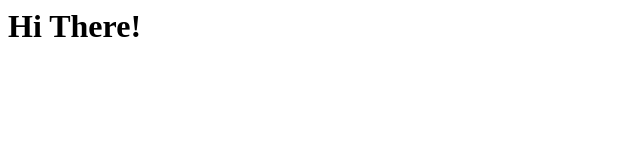
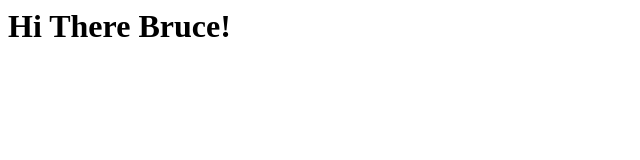
Before and after one commit to candlecom/fdc2, a plain HTML site: page app/index.html in a window 1280 px wide. Shown: the whole page, without its empty margins (0-640 px from the left). Drawn offline with Linux system fonts and the light colour scheme.

Commit message:
Index.html

```diff
--- a/app/index.html
+++ b/app/index.html
@@ -1 +1 @@
-<h1>Hi There!</h1>
+<h1>Hi There Bruce!</h1>
```
